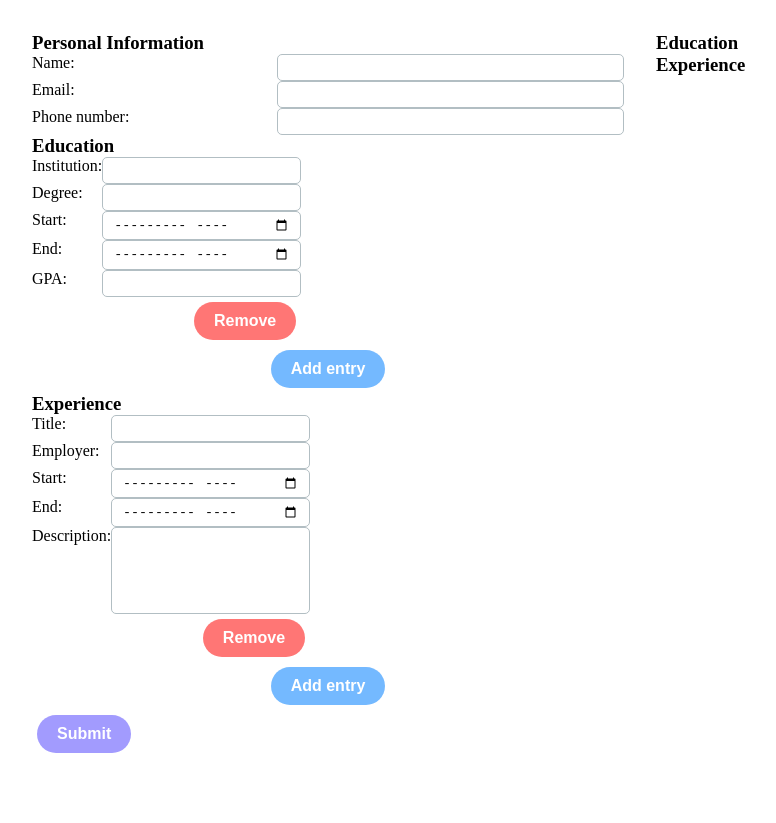
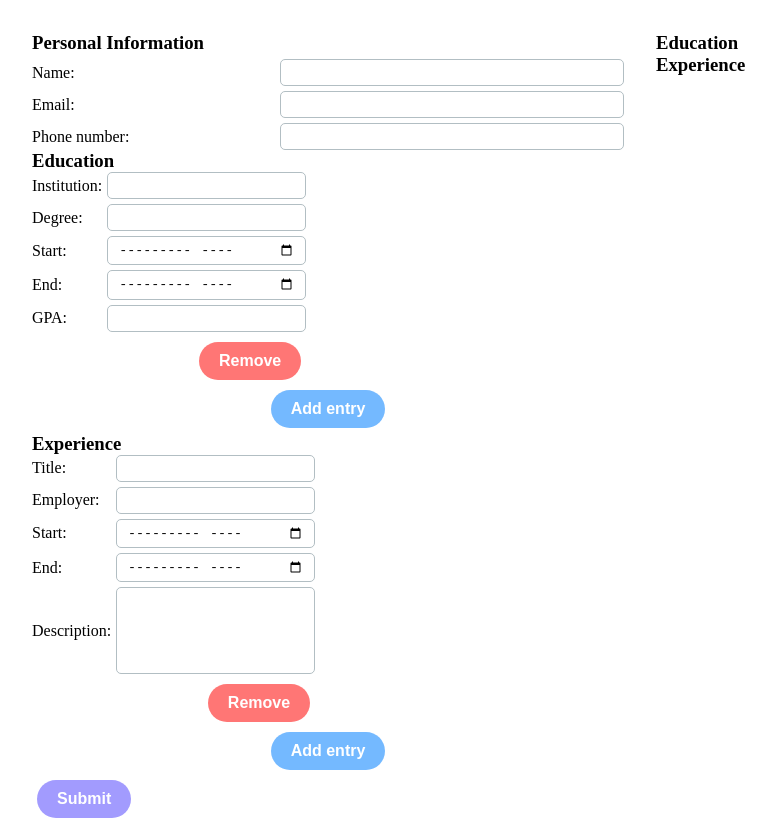
Before and after one commit to Roxanoel/cv-project, a React (Create React App) app: page / in a window 1280 px wide. Shown: the whole page, without its empty margins (0-776 px from the left). Before the commit the page ends 800 px from the top, so only its background shows below. Built offline with nearby package versions, Linux system fonts and the light colour scheme.

Commit message:
Improved input/labels spacing + alignment.

```diff
--- a/src/css/layouts/_form-layout.scss
+++ b/src/css/layouts/_form-layout.scss
@@ -5,6 +5,8 @@ form {
     fieldset.personal-info {
         display: inline-grid;
         grid-template-columns: auto auto;
+        gap: 5px;
+        align-items: center;
 
         h3 {
             grid-column: 1 / -1;
@@ -24,6 +26,8 @@ form {
             fieldset {
                 display: inline-grid;
                 grid-template-columns: auto auto;
+                gap: 5px;
+                align-items: center;
 
                 button {
                     grid-column: 1 / -1;
```
